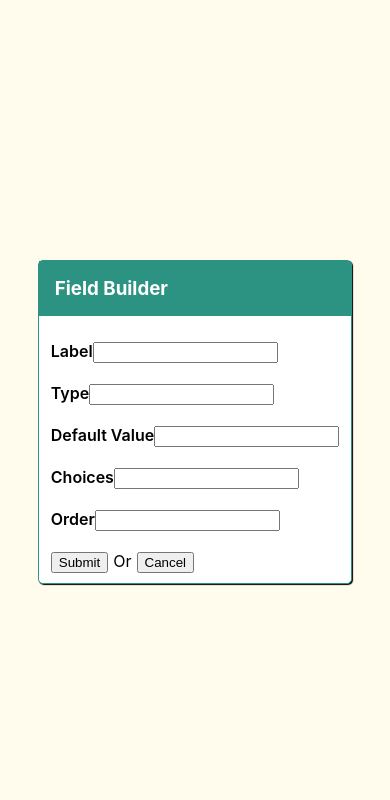
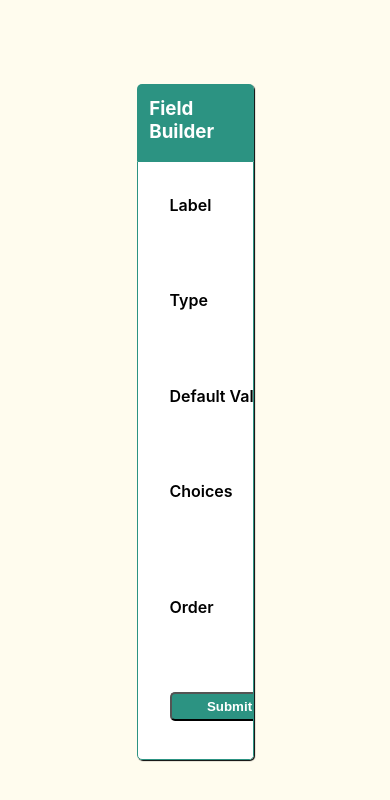
Before and after one commit to procheteau/interview-demo, a React (Create React App) app in the folder front-end-craft-demo/: page / in a window 390 px wide. Shown: the top 800 px of the page. Built offline with nearby package versions, Linux system fonts and the light colour scheme.

Commit message:
added more responsive form styling, added select input fields, added clear toast message

```diff
--- a/front-end-craft-demo/src/components/FieldBuilder.tsx
+++ b/front-end-craft-demo/src/components/FieldBuilder.tsx
@@ -3,11 +3,13 @@ import '../index.css';
 import toast, { Toaster } from 'react-hot-toast';
 
 function FieldBuilder() {
-    const notify = () => toast.success('Fields have been saved!');
+    const notifySubmit = () => toast.success('Fields have been saved!');
+    const notifyClear = () => toast.success('Fields have been reset!');
 
     return (
+        <div className="fieldBuilder">
+            <h3>Field Builder</h3>
             <div className='form'>
-            <h3>Field Builder</h3>
                 <form>
                     <fieldset>
                         <div className="formGroup">
@@ -25,21 +27,36 @@ function FieldBuilder() {
                             <input type="text" id="defaultValue" name="defaultValue"/>
                         </div>
 
-                    <div className="formGroup">
+                        <div className="formGroup choices">
                             <label htmlFor="choices">Choices</label>
-                        <input type="text" id="choices" name="choices"/>
+                            <select name="choices" id="choices" multiple>
+                                <option value="asia">Asia</option>
+                                <option value="australia">Australia</option>
+                                <option value="westernEurope">Western Europe</option>
+                                <option value="northAmerica">North America</option>
+                                <option value="easternEurope">Eastern Europe</option>
+                                <option value="latinAmerica">Latin America</option>
+                                <option value="middleEast-africa">Middle East and Africa</option>
+                            </select>
                         </div>
 
                         <div className="formGroup">
                             <label htmlFor="order">Order</label>
-                        <input type="text" id="order" name="order"/>
+                            <select name="order" id="order">
+                                <option value="alphabetical">Display choices in Alphabetical</option>
+                                <option value="reverse">Display choices in Reverse Alphabetical</option>
+                            </select>
                         </div>
 
-                    <input onClick={notify} type="button" value="Submit"/><span>Or</span>
+                        <div className="button-row">
+                            <input className="submit-button" onClick={notifySubmit} type="button" value="Submit"/>
+                            <input onClick={notifyClear} type="button" value="Clear"/>
                             <input type="button" value="Cancel"/>
+                        </div>
                         <Toaster />
                     </fieldset>
                 </form>
+            </div>
         </div>
     );
 }
--- a/front-end-craft-demo/src/index.css
+++ b/front-end-craft-demo/src/index.css
@@ -29,14 +29,21 @@ code {
 .form {
   background-color: white;
   border: thin solid #2c9382;
-  border-radius: 5px;
-  box-shadow: 1px 1px 1px;
+  border-radius: 0 0 5px 5px;
+  overflow: hidden;
+  flex-grow: 70;
+  display: flex;
+  flex-direction: column;
+  justify-content: center;
+  padding-left: 20px;
 }
 
 input {
-  /*position: absolute;*/
+  position: absolute;
   display: inline;
-  /*left: 130px;*/
+  left: 130px;
+  width: 35%;
+  padding: 5px;
 }
 
 label {
@@ -45,24 +52,83 @@ label {
 }
 
 .formGroup {
-  display: block;
+  display: flex;
   margin-bottom: 20px;
+  position: relative;
+}
+
+.formGroup.choices {
+  margin-bottom: 40px;
 }
 
 fieldset {
   margin: 0;
   background: white;
   border: none;
-  border-radius: 5px;
+  border-radius: 0 0 5px 5px;
+  flex-grow: 1;
+  display: flex;
+  flex-direction: column;
+  justify-content: space-around;
 }
 
 h3 {
   background: #2c9382;
-  padding: 1rem;
-  margin-top: 0px;
+  padding: 0.8rem;
   color: white;
+  margin: 0;
+  border-radius: 5px 5px 0 0;
+  flex-grow: 1;
 }
 
 span {
   margin: 0 5px 0 5px;
 }
+
+.button-row {
+  display: flex;
+  justify-content: center;
+  align-items: center;
+}
+
+.fieldBuilder {
+  box-shadow: 1px 1px 1px;
+  border-radius: 5px;
+  width: 30%;
+  height: 80%;
+  display: flex;
+  flex-direction: column;
+}
+
+.button-row input {
+  position: static;
+  margin-right: 5px;
+  width: 120px;
+  background-color: #fffcee;
+  color: #2c9382;
+  border-radius: 5px;
+  padding: 5px;
+  font-weight: 600;
+}
+
+.button-row .submit-button {
+  background-color: #2c9382;
+  color: white;
+}
+
+form {
+  flex-grow: 1;
+  display: flex;
+  flex-direction: column;
+}
+
+select {
+  position: absolute;
+  left: 130px;
+  width: 35%;
+  padding: 5px;
+}
+
+#order {
+  width: 60%;
+}
```
Lines whose indentation alone changed are shown as unchanged.
